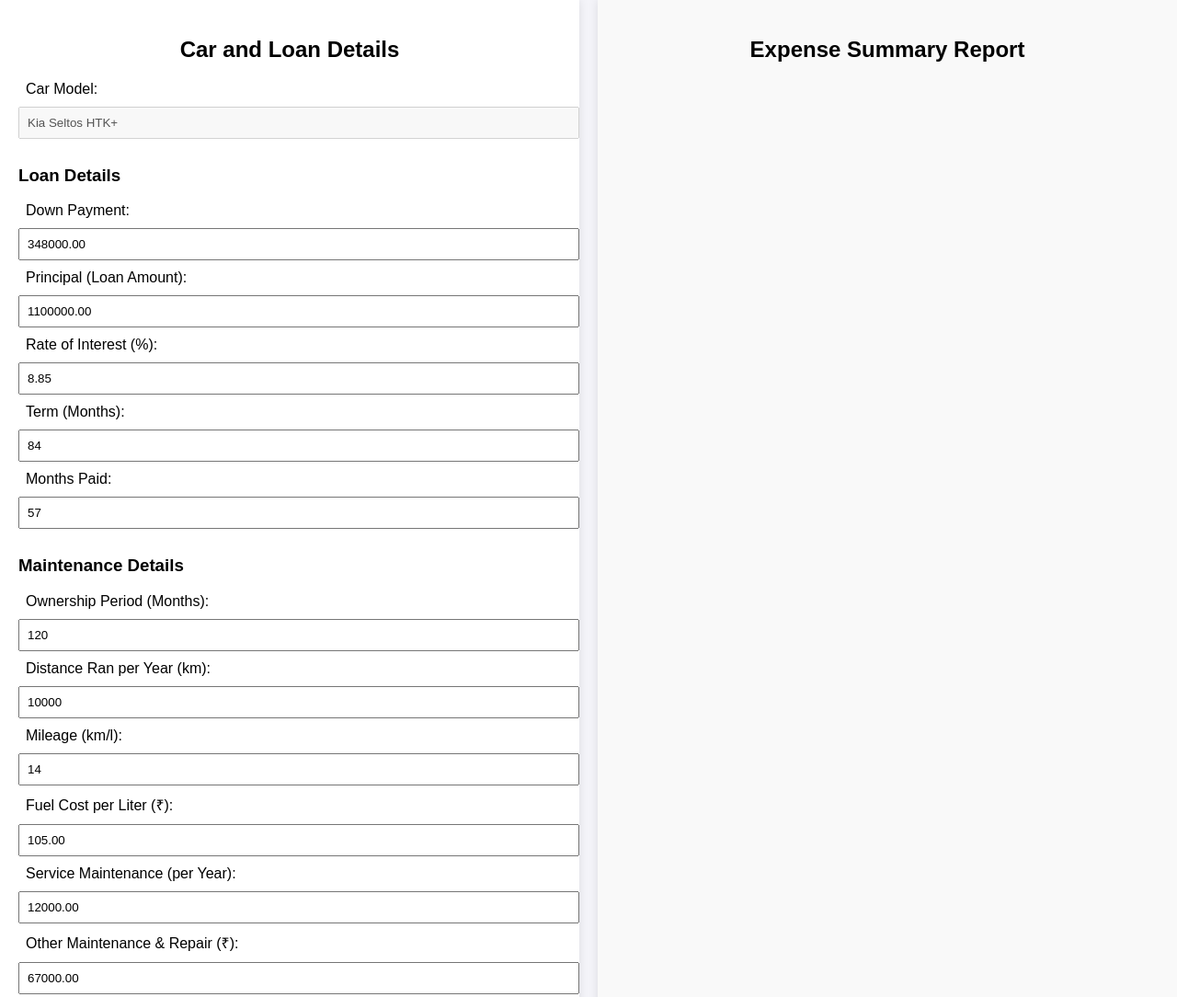
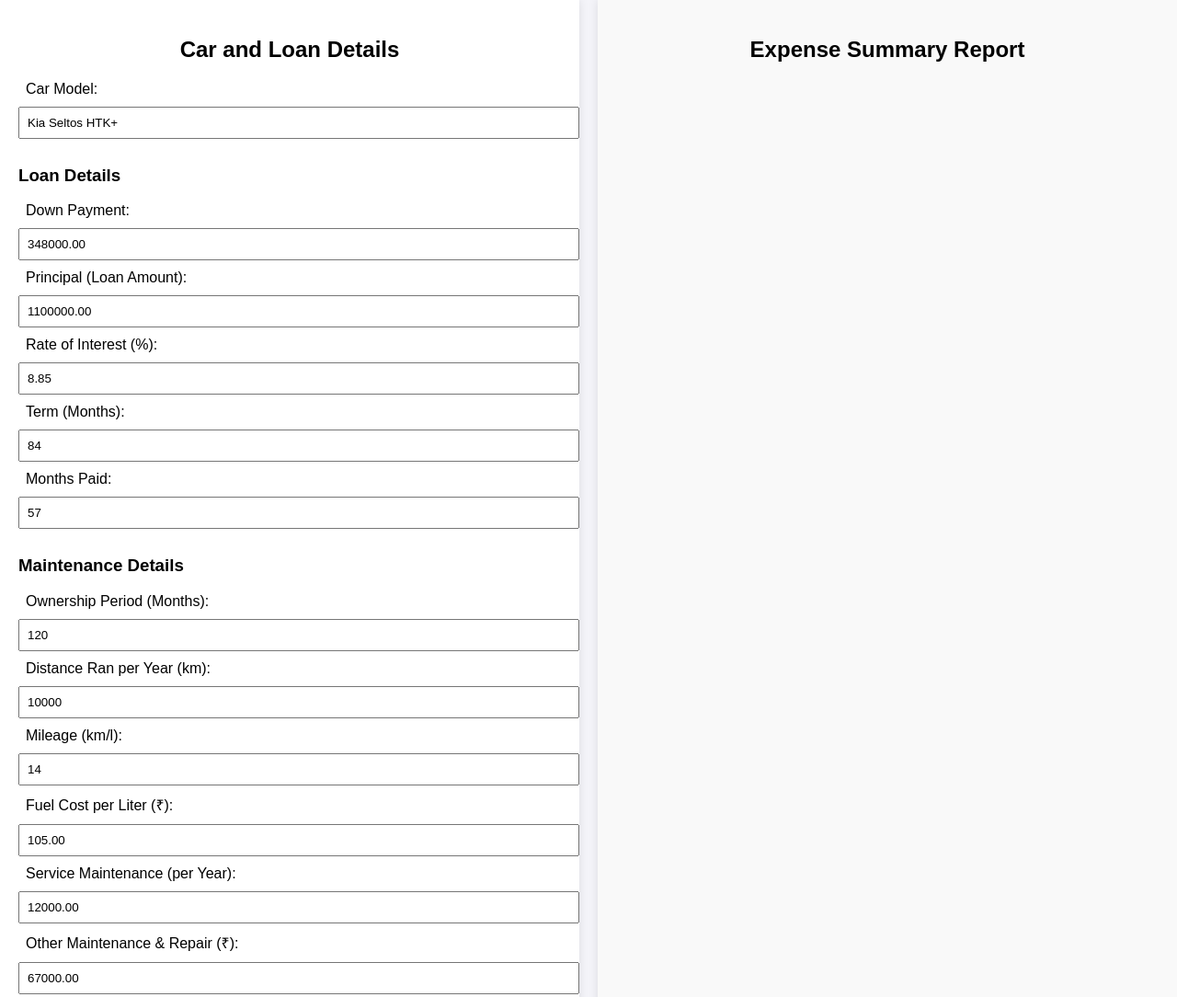
Before and after one commit to gokulsen/car-expense-app, a plain HTML site: page index.html in a window 1280 px wide. Shown: the top 1084 px of the page at 92% size. Drawn offline with Linux system fonts and the light colour scheme.

Commit message:
Update index.html

```diff
--- a/index.html
+++ b/index.html
@@ -77,7 +77,7 @@
             <h2>Car and Loan Details</h2>
 
             <label for="carModel">Car Model:</label>
-            <input type="text" id="carModel" value="Kia Seltos HTK+" disabled>
+            <input type="text" id="carModel" value="Kia Seltos HTK+">
 
             <h3>Loan Details</h3>
             <label for="downPayment">Down Payment:</label>
```
